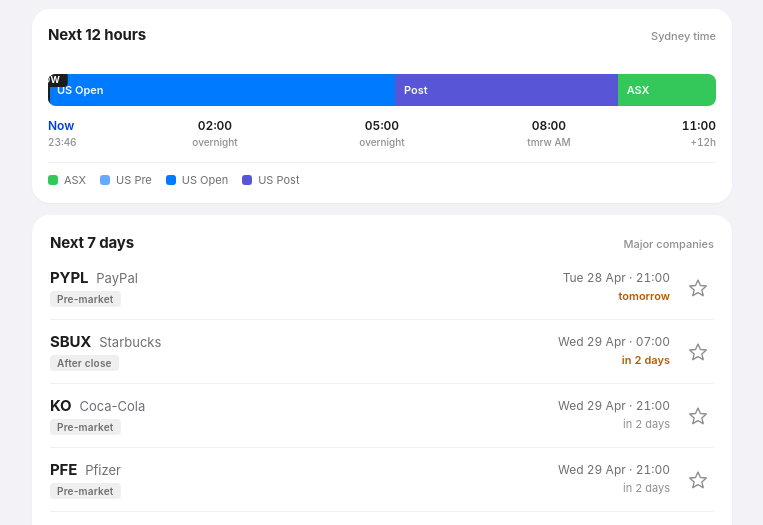
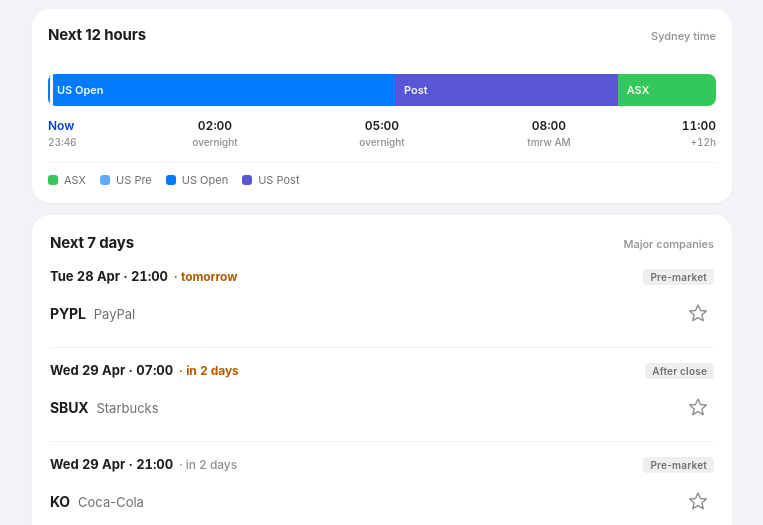
Before and after one commit to EnhChub/tradinghours, a plain HTML site: page index.html in a window 1280 px wide. Shown: the part 272-797 px from the top of the page, without its empty margins (258-1021 px from the left). Drawn offline with Linux system fonts and the light colour scheme.

Commit message:
Add files via upload

```diff
--- a/index.html
+++ b/index.html
@@ -67,7 +67,6 @@
     <div class="tl-stage">
       <div class="tl-bar" id="tl-bar">
         <span class="tl-now"></span>
-        <span class="tl-now-label">NOW</span>
       </div>
       <div class="tl-axis" id="tl-axis"></div>
     </div>
--- a/markets.js
+++ b/markets.js
@@ -274,6 +274,38 @@
     return { items, days: usedDays };
   }
 
+  // Group items by (date in Sydney, session type) so same-day same-session
+  // earnings (e.g. META + MSFT + GOOGL + AMZN all Wed AMC) display together.
+  function groupItemsByDateSession(items) {
+    const groups = new Map();
+    items.forEach(it => {
+      const p = partsInTz(SYD, it.sydDate);
+      const key = p.year + '-' + p.month + '-' + p.day + '-' + it.type;
+      if (!groups.has(key)) {
+        groups.set(key, {
+          sydDate: it.sydDate,
+          type: it.type,
+          companies: [],
+        });
+      }
+      groups.get(key).companies.push(it);
+    });
+    // Sort groups chronologically; within each group, favs first then majors then alpha
+    const out = Array.from(groups.values());
+    out.sort((a, b) => a.sydDate - b.sydDate);
+    out.forEach(g => {
+      g.companies.sort((a, b) => {
+        if (a.favourite && !b.favourite) return -1;
+        if (!a.favourite && b.favourite) return 1;
+        if (a.major && !b.major) return -1;
+        if (!a.major && b.major) return 1;
+        return a.symbol.localeCompare(b.symbol);
+      });
+    });
+    return out;
+  }
+
+  // Render grouped agenda (same-day earnings clustered together)
   function renderAgendaItems(items, container, opts) {
     opts = opts || {};
     const showFavBtn = opts.showFavBtn !== false;
@@ -288,39 +320,48 @@
       return;
     }
 
-    items.forEach(it => {
+    const groups = groupItemsByDateSession(items);
+
+    groups.forEach(group => {
       const div = document.createElement('div');
-      div.className = 'ag-item';
+      div.className = 'ag-group';
 
-      const rel = relativeDay(it.sydDate, now);
-      const diffHours = (it.sydDate - now) / (3600 * 1000);
+      const rel = relativeDay(group.sydDate, now);
+      const diffHours = (group.sydDate - now) / (3600 * 1000);
       let whenClass = '';
       if (diffHours < 6 && diffHours > -1) whenClass = 'is-imminent';
       else if (diffHours < 36) whenClass = 'is-soon';
 
-      const tagText = it.type === 'BMO' ? 'Pre-market' : 'After close';
-      const symClass = it.favourite ? 'is-fav' : '';
-      const nameSpan = (it.name && it.name !== it.symbol)
-        ? '<span class="ag-name">' + escapeHtml(it.name) + '</span>'
-        : '';
+      const tagText = group.type === 'BMO' ? 'Pre-market' : 'After close';
+      const relSpan = rel ? '<span class="ag-group-when-rel">· ' + rel + '</span>' : '';
 
-      const favBtn = showFavBtn
-        ? '<button class="fav-btn ' + (it.favourite ? 'is-fav' : '') + '" data-sym="' + it.symbol + '">' + starSvg() + '</button>'
-        : '';
+      let companiesHTML = '<div class="ag-companies">';
+      group.companies.forEach(it => {
+        const symClass = it.favourite ? 'is-fav' : '';
+        const nameSpan = (it.name && it.name !== it.symbol)
+          ? '<span class="ag-company-name">' + escapeHtml(it.name) + '</span>'
+          : '';
+        const favBtn = showFavBtn
+          ? '<button class="fav-btn ' + (it.favourite ? 'is-fav' : '') + '" data-sym="' + it.symbol + '">' + starSvg() + '</button>'
+          : '';
+        companiesHTML += `
+          <div class="ag-company">
+            <div class="ag-company-info">
+              <span class="ag-company-sym ${symClass}">${it.symbol}</span>
+              ${nameSpan}
+            </div>
+            ${favBtn}
+          </div>
+        `;
+      });
+      companiesHTML += '</div>';
 
       div.innerHTML = `
-        <div class="ag-info">
-          <div class="ag-row1">
-            <span class="ag-sym ${symClass}">${it.symbol}</span>
-            ${nameSpan}
-          </div>
-          <span class="ag-tag">${tagText}</span>
+        <div class="ag-group-head">
+          <span class="ag-group-when ${whenClass}">${fmtSydneyShort(group.sydDate)}${relSpan}</span>
+          <span class="ag-group-tag">${tagText}</span>
         </div>
-        <div class="ag-when ${whenClass}">
-          ${fmtSydneyShort(it.sydDate)}
-          ${rel ? '<span class="ag-when-rel">' + rel + '</span>' : ''}
-        </div>
-        ${favBtn}
+        ${companiesHTML}
       `;
       container.appendChild(div);
     });
--- a/style.css
+++ b/style.css
@@ -346,35 +346,29 @@
 
 .tl-now {
   position: absolute;
-  top: -6px; bottom: -6px;
+  top: -10px; bottom: -10px;
   left: 0;
   width: 2px;
-  background: var(--text-1);
+  background: var(--blue);
   z-index: 5;
   border-radius: 2px;
+  box-shadow: 0 0 0 3px rgba(255, 255, 255, 0.95);
 }
 .tl-now::before {
   content: '';
   position: absolute;
-  top: -3px;
-  left: -3px;
-  width: 8px; height: 8px;
+  bottom: -4px;
+  left: -4px;
+  width: 10px; height: 10px;
   border-radius: 50%;
-  background: var(--text-1);
+  background: var(--blue);
+  border: 2px solid var(--card);
+  box-sizing: content-box;
 }
-.tl-now-label {
-  position: absolute;
-  top: -2px;
-  left: 0;
-  transform: translateX(-50%);
-  font-size: 9px;
-  font-weight: 700;
-  letter-spacing: 0.06em;
-  color: var(--card);
-  background: var(--text-1);
-  padding: 2px 7px;
-  border-radius: 4px;
-  z-index: 6;
+@media (prefers-color-scheme: dark) {
+  .tl-now {
+    box-shadow: 0 0 0 3px rgba(28, 28, 30, 0.95);
+  }
 }
 
 .tl-axis {
@@ -437,7 +431,90 @@
 }
 .card-sub { font-size: 11px; color: var(--text-3); font-weight: 500; }
 
-/* ─── Agenda items (cleaner, no big icons) ─── */
+/* ─── Agenda items (grouped by date+session) ─── */
+.ag-group {
+  padding: 14px 0;
+  border-top: 0.5px solid var(--divider);
+}
+.ag-group:first-child { padding-top: 4px; border-top: 0; }
+
+.ag-group-head {
+  display: flex;
+  align-items: baseline;
+  justify-content: space-between;
+  margin-bottom: 8px;
+  gap: 8px;
+}
+.ag-group-when {
+  font-size: 13px;
+  font-weight: 700;
+  color: var(--text-1);
+  font-variant-numeric: tabular-nums;
+  letter-spacing: -0.005em;
+}
+.ag-group-when-rel {
+  font-weight: 500;
+  color: var(--text-3);
+  font-size: 12px;
+  margin-left: 6px;
+}
+.ag-group-when.is-soon .ag-group-when-rel { color: var(--orange-text); font-weight: 700; }
+.ag-group-when.is-imminent .ag-group-when-rel { color: var(--red-text); font-weight: 700; }
+.ag-group-tag {
+  display: inline-block;
+  font-size: 10px;
+  padding: 2px 7px;
+  background: var(--gray-bg);
+  color: var(--gray-text);
+  border-radius: 4px;
+  font-weight: 600;
+  letter-spacing: 0.02em;
+  white-space: nowrap;
+  flex: none;
+}
+
+.ag-companies {
+  display: flex;
+  flex-direction: column;
+  gap: 4px;
+}
+.ag-company {
+  display: flex;
+  align-items: center;
+  gap: 8px;
+  padding: 4px 0;
+}
+.ag-company-info {
+  flex: 1;
+  min-width: 0;
+  display: flex;
+  align-items: baseline;
+  gap: 8px;
+  flex-wrap: wrap;
+}
+.ag-company-sym {
+  font-size: 14px;
+  font-weight: 700;
+  color: var(--text-1);
+  letter-spacing: -0.01em;
+}
+.ag-company-sym.is-fav::before {
+  content: '★';
+  color: var(--yellow);
+  margin-right: 4px;
+  font-size: 12px;
+}
+.ag-company-name {
+  font-size: 13px;
+  color: var(--text-2);
+  font-weight: 400;
+  overflow: hidden;
+  text-overflow: ellipsis;
+  white-space: nowrap;
+  max-width: 220px;
+}
+
+/* Old single-row agenda kept for backwards compatibility */
 .ag-item {
   display: grid;
   grid-template-columns: 1fr auto auto;
@@ -573,12 +650,17 @@
   .card { padding: 15px; border-radius: 14px; }
   .tl-card { padding: 13px; }
   .hero-clock { font-size: 38px; }
+  .ag-group { padding: 12px 0; }
+  .ag-group-when { font-size: 12px; }
+  .ag-group-when-rel { font-size: 11px; }
+  .ag-company-sym { font-size: 13px; }
+  .ag-company-name { font-size: 12px; max-width: 150px; }
   .ag-item { gap: 10px; padding: 11px 0; }
   .ag-sym { font-size: 14px; }
   .ag-name { font-size: 12px; max-width: 140px; }
   .ag-when { font-size: 11px; }
   .tl-axis-tick .num { font-size: 11px; }
-  .search-input { font-size: 16px; }  /* prevents iOS zoom */
+  .search-input { font-size: 16px; }
 }
 
 @media (max-width: 360px) {
```
